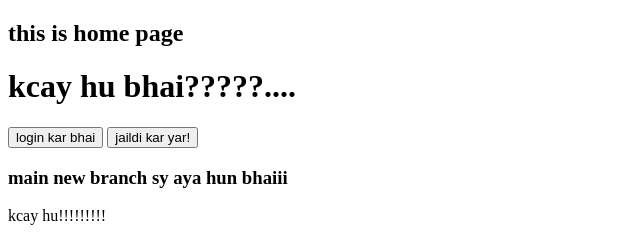
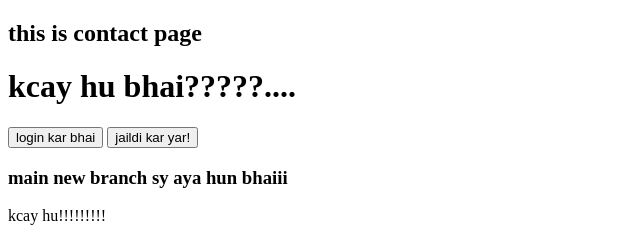
Before and after one commit to mahapara3851/dem2, a plain HTML site: page index.html in a window 1280 px wide. Shown: the full height of the page, 0-640 px from the left. Drawn offline with Linux system fonts and the light colour scheme.

```diff
--- a/index.html
+++ b/index.html
@@ -6,7 +6,7 @@
     <title>Document</title>
 </head>
 <body>
-    <h2>this is home page</h2>
+    <h2>this is contact page</h2>
     <h1>kcay hu bhai?????....</h1>
     <button>login kar bhai</button>
     <button>jaildi kar yar!</button>
```
